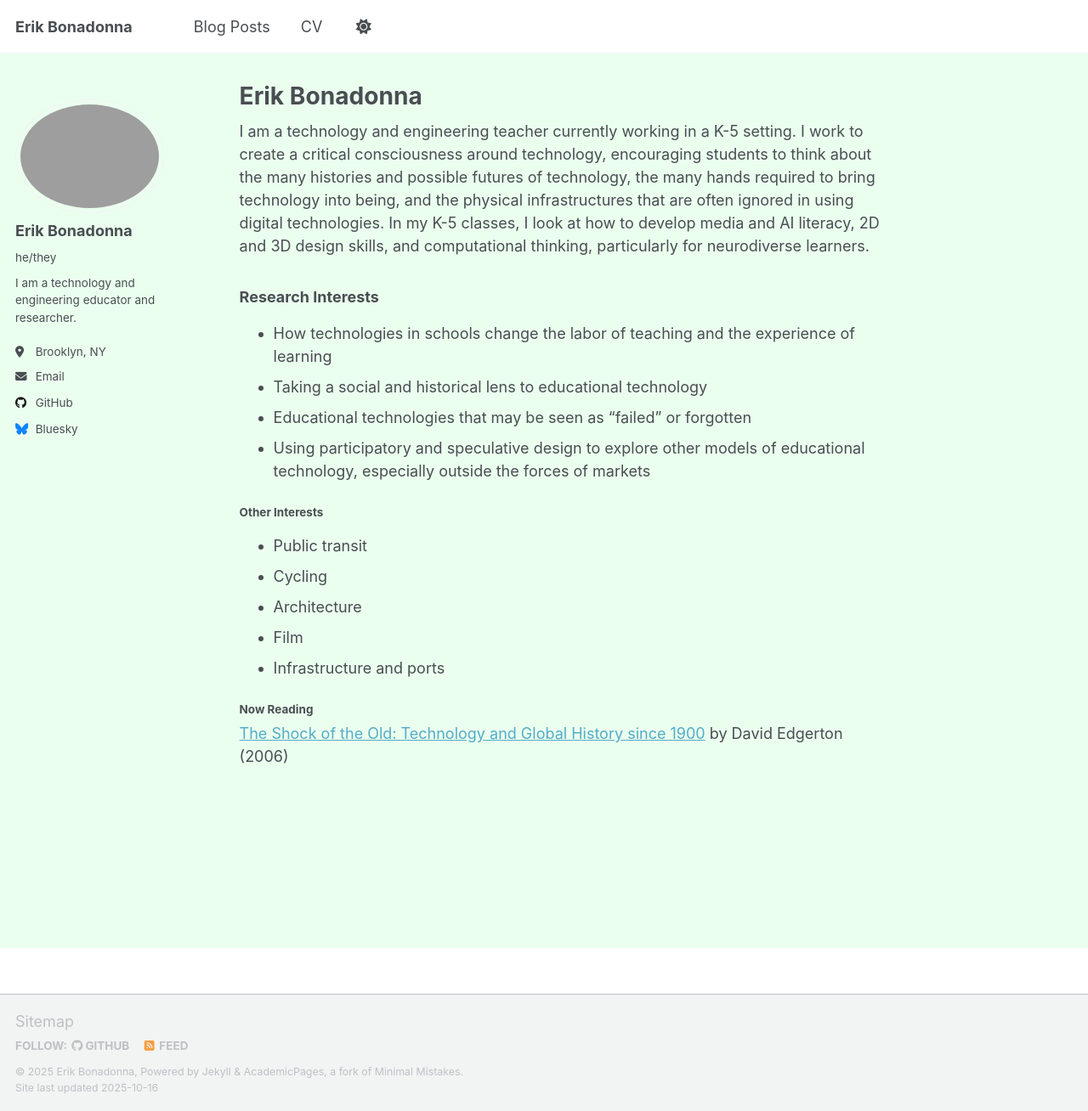
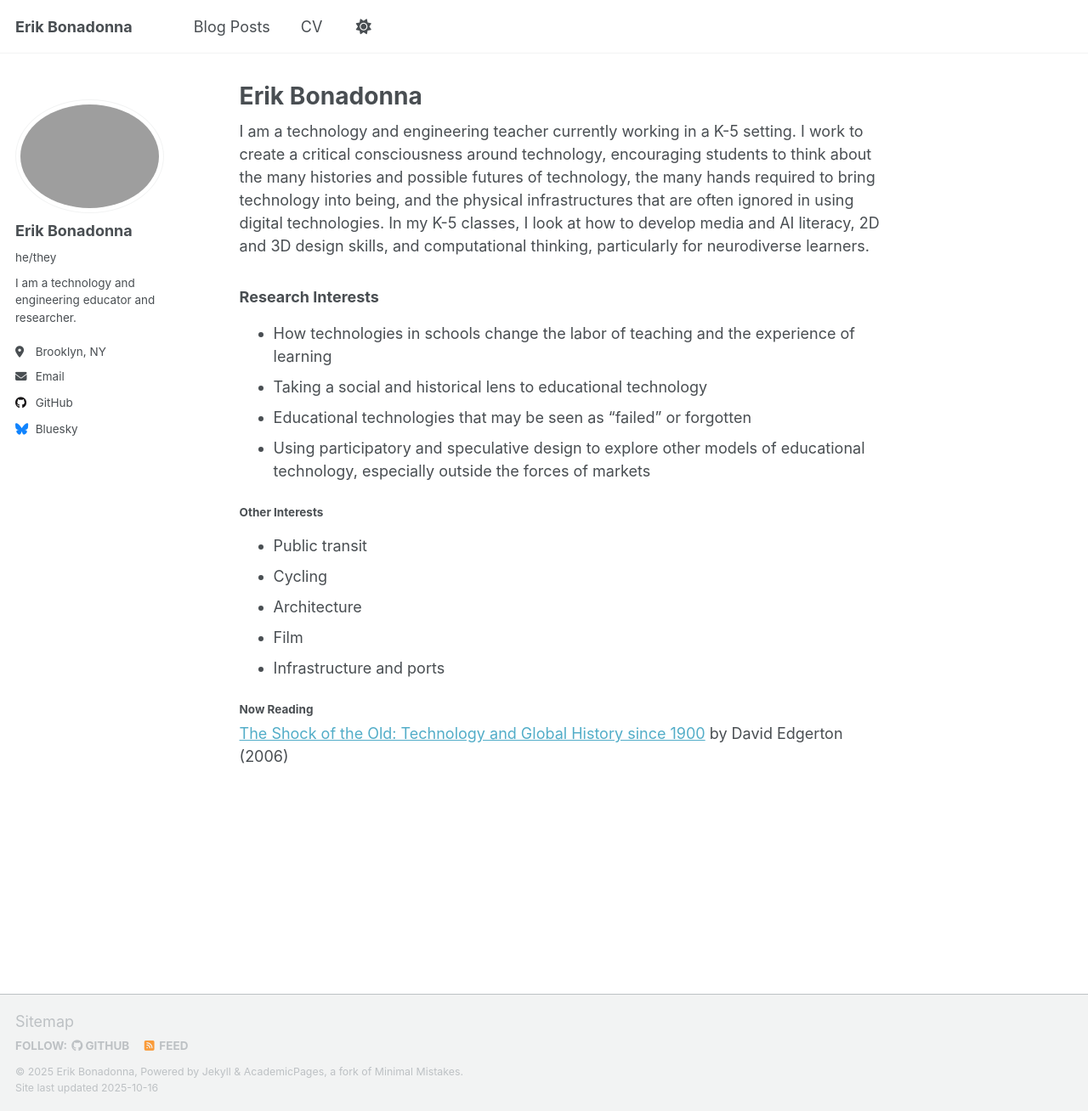
Before and after one commit to lichenpunk/lichenpunk.github.io, a Jekyll site: the page built from _pages/about.md, in a window 1280 px wide and 1308 px high. Shown: the whole window at 85% size. Built offline with Jekyll 4.4.1, drawn with Linux system fonts in a browser that asks for light colours; a script that is not in the unit is left out.

Commit message:
Change background color

```diff
--- a/_sass/layout/_base.scss
+++ b/_sass/layout/_base.scss
@@ -10,8 +10,7 @@ html {
 body {
   /* Set via _themes.scss */
   color: var(--global-text-color);
-  background-color:#ebffef;
-  /*background-color: var(--global-bg-color);*/
+  background-color: var(--global-bg-color);
 
   margin: 0;
   padding: $masthead-height 0 0;
```
